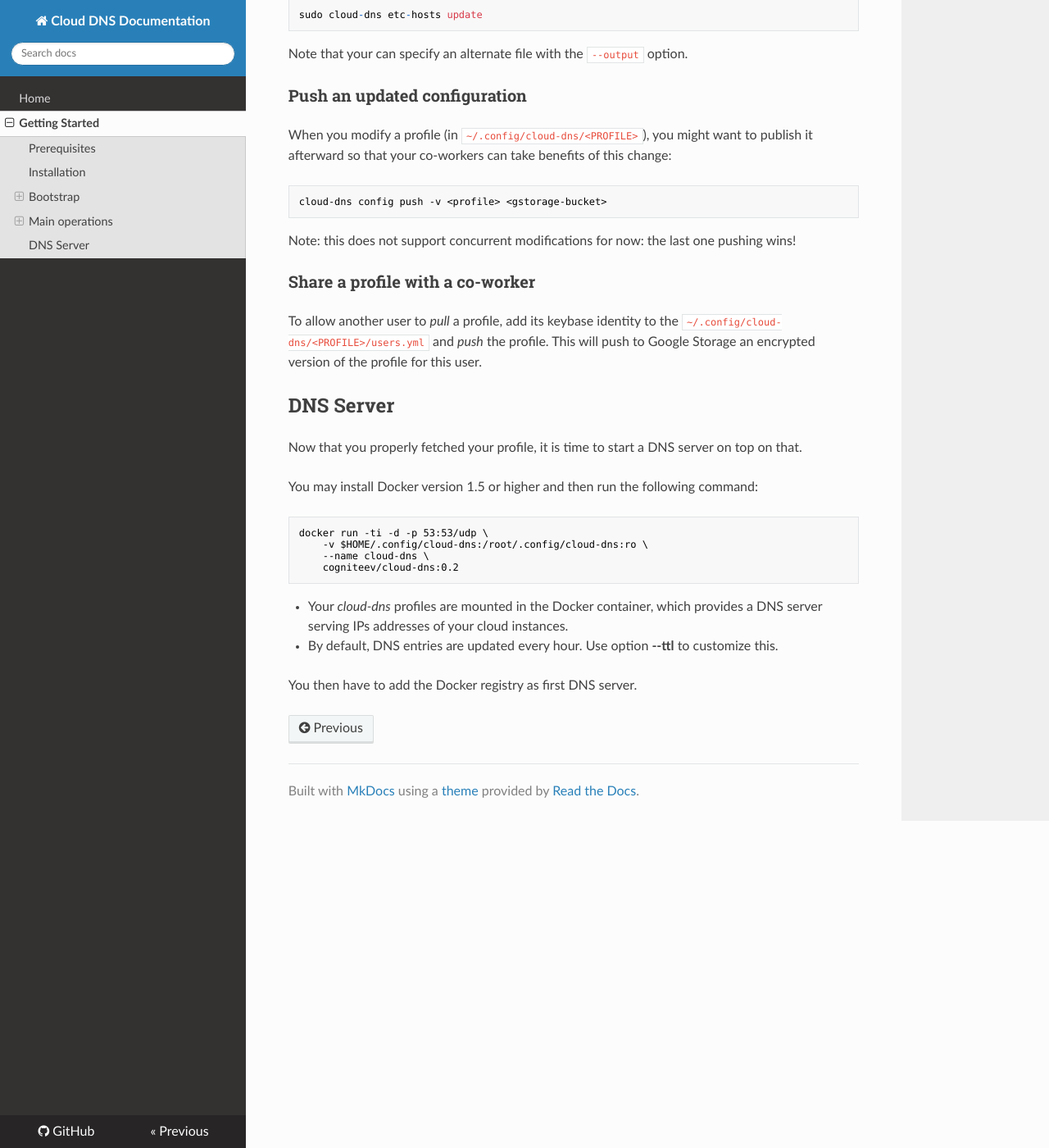
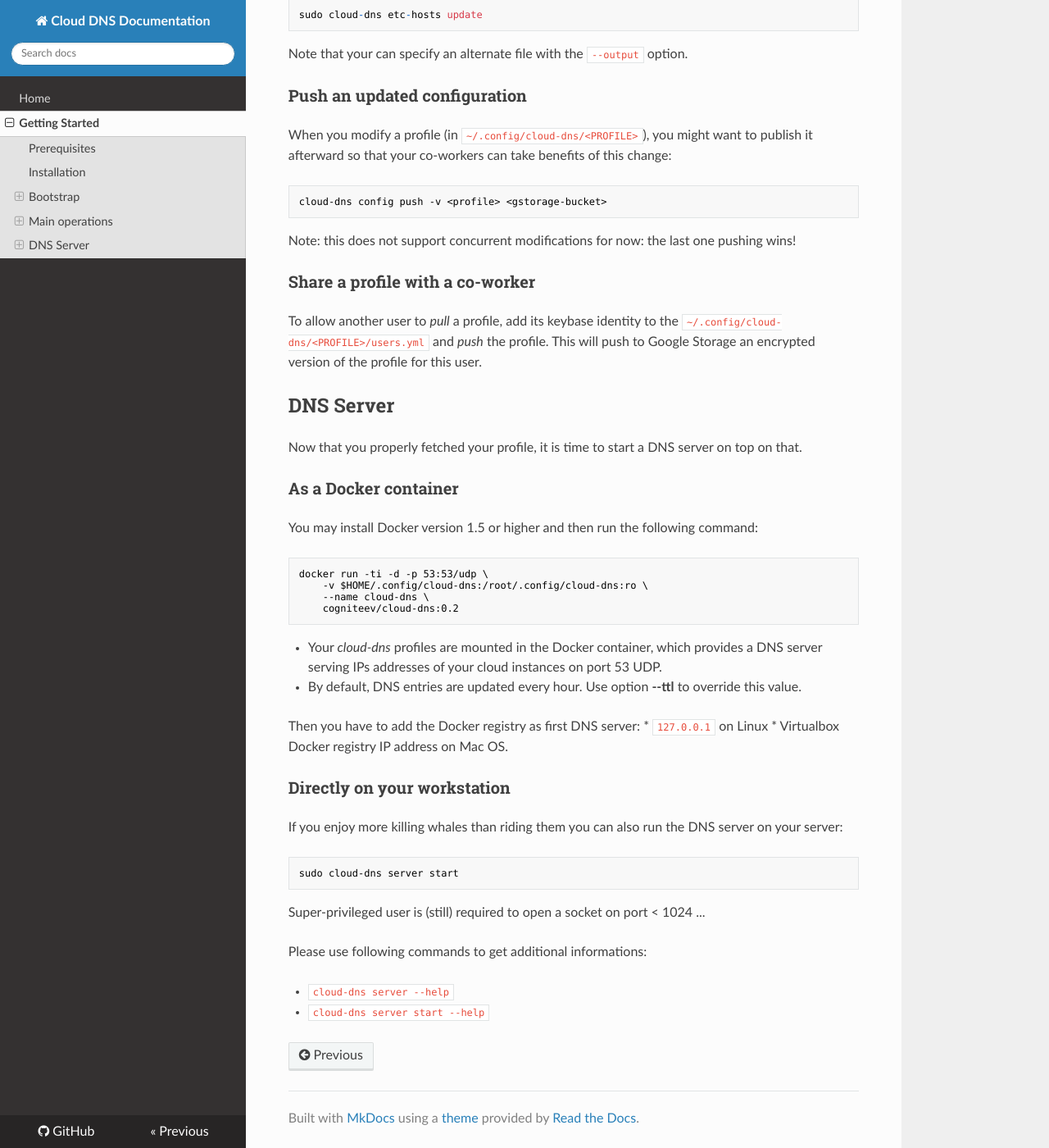
Before and after one commit to cogniteev/cloud-dns, an MkDocs documentation site: the page built from docs/getting_started.md, in a window 1280 px wide and 1400 px high, scrolled down 1638 px. Shown: the whole window at 82% size. Built offline with MkDocs 1.6.1, drawn with Linux system fonts in a browser that asks for light colours; nearby versions of some CDN libraries; old or Windows-style settings are respelled for this version of MkDocs.

Commit message:
Improve documentation of server start command

````diff
--- a/docs/getting_started.md
+++ b/docs/getting_started.md
@@ -86,6 +86,8 @@
 
 Now that you properly fetched your profile, it is time to start a DNS server on top on that.
 
+### As a Docker container
+
 You may install Docker version 1.5 or higher and then run the following command:
 
 ```shell
@@ -95,7 +97,24 @@
     cogniteev/cloud-dns:0.2
 ```
 
-* Your *cloud-dns* profiles are mounted in the Docker container, which provides a DNS server serving IPs addresses of your cloud instances.
-* By default, DNS entries are updated every hour. Use option **--ttl** to customize this.
+* Your *cloud-dns* profiles are mounted in the Docker container, which provides a DNS server serving IPs addresses of your cloud instances on port 53 UDP.
+* By default, DNS entries are updated every hour. Use option **--ttl** to override this value.
 
-You then have to add the Docker registry as first DNS server.
+Then you have to add the Docker registry as first DNS server:
+* `127.0.0.1` on Linux
+* Virtualbox Docker registry IP address on Mac OS.
+
+### Directly on your workstation
+
+If you enjoy more killing whales than riding them you can also run the DNS server on your server:
+
+```shell
+sudo cloud-dns server start
+```
+
+Super-privileged user is (still) required to open a socket on port < 1024 ...
+
+Please use following commands to get additional informations:
+
+* `cloud-dns server --help `
+* `cloud-dns server start --help`
````
